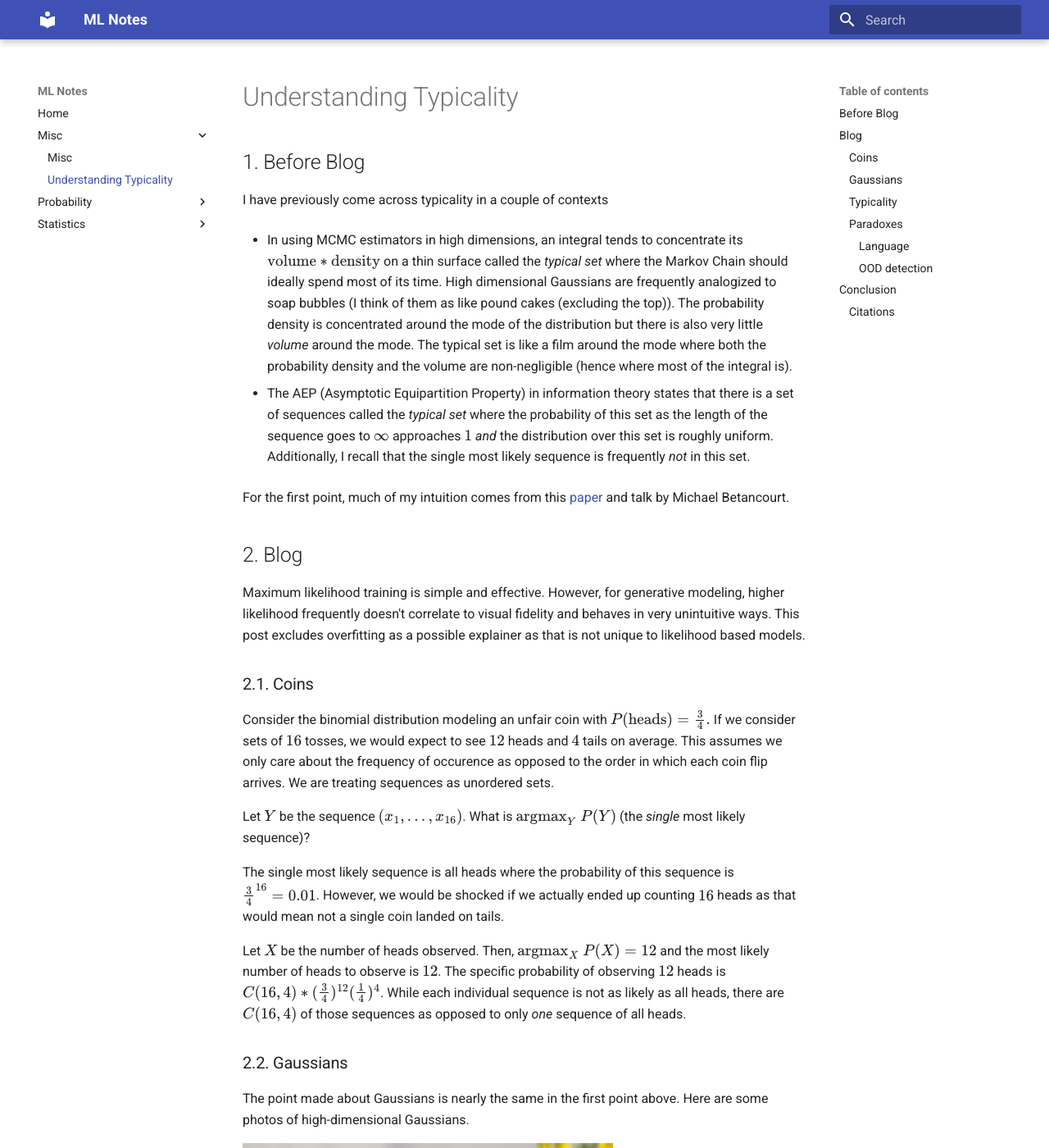
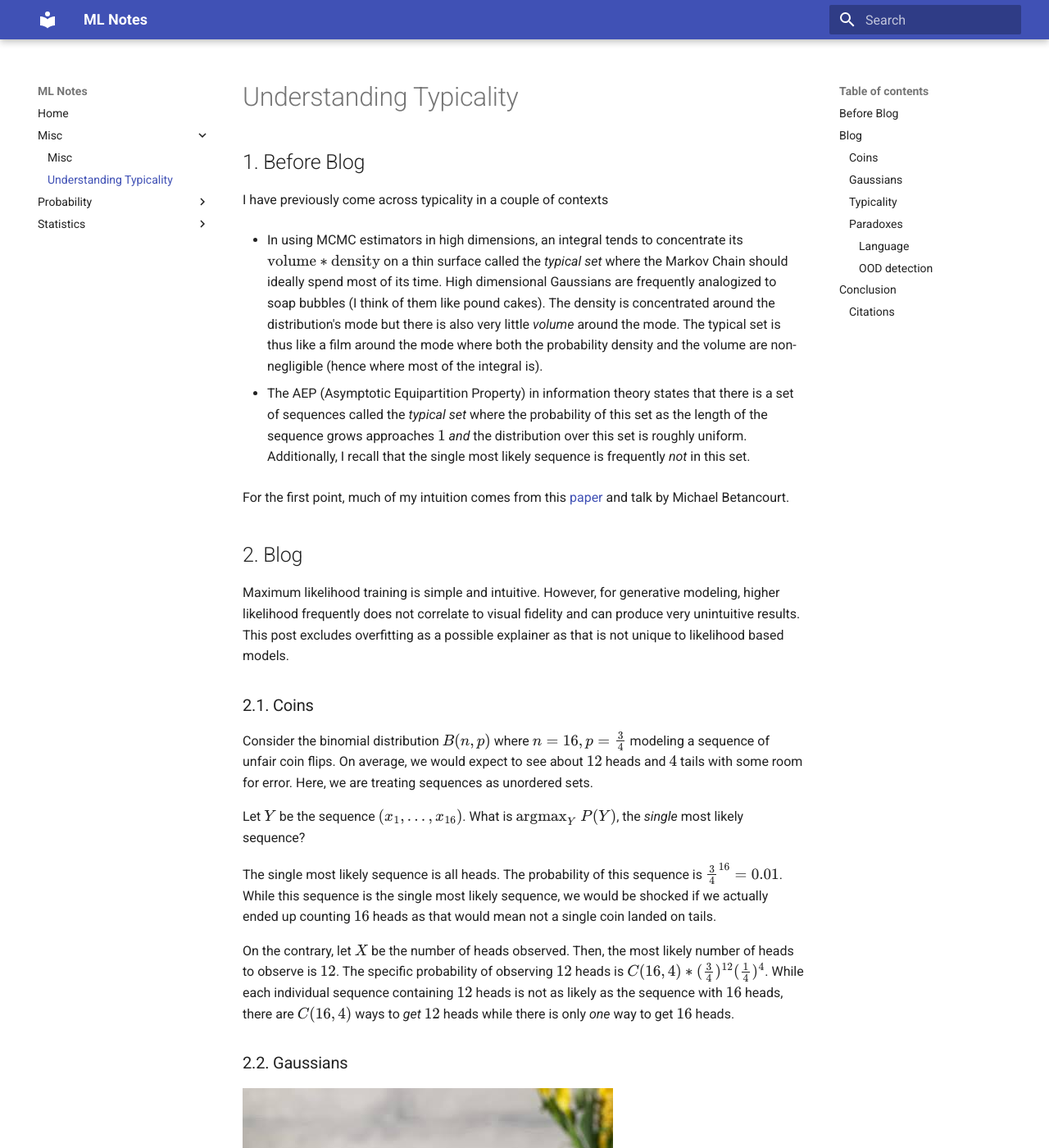
Before and after one commit to alexali04/notes, an MkDocs documentation site: the page built from docs/misc/typicality.md, in a window 1280 px wide and 1400 px high. Shown: the whole window at 82% size. Built offline with MkDocs 1.6.1 and Material for MkDocs 9.7.7, drawn with Linux system fonts in a browser that asks for light colours; some of the changed text lies outside the part shown.

Commit message:
update blog

```diff
--- a/docs/misc/typicality.md
+++ b/docs/misc/typicality.md
@@ -4,35 +4,34 @@
 
 I have previously come across typicality in a couple of contexts
 
-- In using MCMC estimators in high dimensions, an integral tends to concentrate its $\text{volume} * \text{density}$ on a thin surface called the *typical set* where the Markov Chain should ideally spend most of its time. High dimensional Gaussians are frequently analogized to soap bubbles (I think of them as like pound cakes (excluding the top)). The probability density is concentrated around the mode of the distribution but there is also very little *volume* around the mode. The typical set is like a film around the mode where both the probability density and the volume are non-negligible (hence where most of the integral is).
+- In using MCMC estimators in high dimensions, an integral tends to concentrate its $\text{volume} * \text{density}$ on a thin surface called the *typical set* where the Markov Chain should ideally spend most of its time. High dimensional Gaussians are frequently analogized to soap bubbles (I think of them like pound cakes). The density is concentrated around the distribution's mode but there is also very little *volume* around the mode. The typical set is thus like a film around the mode where both the probability density and the volume are non-negligible (hence where most of the integral is).
 
-- The AEP (Asymptotic Equipartition Property) in information theory states that there is a set of sequences called the *typical set* where the probability of this set as the length of the sequence goes to $\infty$ approaches $1$ *and* the distribution over this set is roughly uniform. Additionally, I recall that the single most likely sequence is frequently *not* in this set.
+- The AEP (Asymptotic Equipartition Property) in information theory states that there is a set of sequences called the *typical set* where the probability of this set as the length of the sequence grows approaches $1$ *and* the distribution over this set is roughly uniform. Additionally, I recall that the single most likely sequence is frequently *not* in this set.
 
 For the first point, much of my intuition comes from this [paper](https://arxiv.org/abs/1701.02434) and talk by Michael Betancourt.
 
 ## Blog
 
-Maximum likelihood training is simple and effective. However, for generative modeling, higher likelihood frequently doesn't correlate to visual fidelity and behaves in very unintuitive ways. This post excludes overfitting as a possible explainer as that is not unique to likelihood based models.
+Maximum likelihood training is simple and intuitive. However, for generative modeling, higher likelihood frequently does not correlate to visual fidelity and can produce very unintuitive results. This post excludes overfitting as a possible explainer as that is not unique to likelihood based models.
 
 ### Coins
 
-Consider the binomial distribution modeling an unfair coin with $P(\text{heads}) = \frac{3}{4}.$ If we consider sets of $16$ tosses, we would expect to see $12$ heads and $4$ tails on average. This assumes we only care about the frequency of occurence as opposed to the order in which each coin flip arrives. We are treating sequences as unordered sets.
+Consider the binomial distribution $B(n, p)$ where $n = 16, p = \frac{3}{4}$ modeling a sequence of unfair coin flips. On average, we would expect to see about $12$ heads and $4$ tails with some room for error. Here, we are treating sequences as unordered sets.
 
-Let $Y$ be the sequence $(x_1, \dots, x_{16})$. What is $\text{argmax}_Y \ P(Y)$ (the *single* most likely sequence)?
+Let $Y$ be the sequence $(x_1, \dots, x_{16})$. What is $\text{argmax}_Y \ P(Y)$, the *single* most likely sequence?
 
-The single most likely sequence is all heads where the probability of this sequence is $\frac{3}{4}^{16} = 0.01$. However, we would be shocked if we actually ended up counting $16$ heads as that would mean not a single coin landed on tails.
+The single most likely sequence is all heads. The probability of this sequence is $\frac{3}{4}^{16} = 0.01$. While this sequence is the single most likely sequence, we would be shocked if we actually ended up counting $16$ heads as that would mean not a single coin landed on tails.
 
-Let $X$ be the number of heads observed. Then, $\text{argmax}_X \ P(X) = 12$ and the most likely number of heads to observe is $12$. The specific probability of observing $12$ heads is $C(16, 4) * (\frac{3}{4})^{12} (\frac{1}{4})^4$. While each individual sequence is not as likely as all heads, there are $C(16, 4)$ of those sequences as opposed to only *one* sequence of all heads.
+On the contrary, let $X$ be the number of heads observed. Then, the most likely number of heads to observe is $12$. The specific probability of observing $12$ heads is $C(16, 4) * (\frac{3}{4})^{12} (\frac{1}{4})^4$. While each individual sequence containing $12$ heads is not as likely as the sequence with $16$ heads, there are $C(16, 4)$ ways to *get* $12$ heads while there is only *one* way to get $16$ heads.
 
 ### Gaussians
 
-The point made about Gaussians is nearly the same in the first point above. Here are some photos of high-dimensional Gaussians.
+![Gaussian Densities Resemble Pound Cakes](../images/lemon_pound_cake.png)
+*Gaussian Densities can be analogized to soap bubbles... or pound cakes!*
 
-![Gaussian Densities Resemble Pound Cakes](../images/lemon_pound_cake.png)
+As was stated earlier, high-dimensional Gaussians concentrate their probability density around the mode. However, computing an integral involves multiplying this density against $dx$, a little piece of volume. In high-dimensional spaces, there is more volume *further away* from any given point. There is simply more space for the distribution to exist over further away from the mode (at the peak of the pound cake / surface of the soap bubble). This is the continuous version of the coin example - $16$ heads is the single most likely sequence but there are more *ways* to get $12$ heads. Similarly, if you had a hundred-dimensional Gaussian centered around $\vec{0}$, you would still be extremely surprised to observe $\vec{0}$ as a sample.
 
-This is the same point as the coin point as well. The density of a MVG is still the highest at the center but there is just more space for the distribution to exist in at the peak of the pound cake (or the film of the soap bubble). All heads is the most likely result but there are more *ways* to get $12$ heads.
-
-Put shortly, if you had a hundred-dimensional Gaussian centered around $\vec{0}$, you would still be extremely surprised to observe $\vec{0}$ as a sample.
+This is stated formally in many textbooks as the Gaussian annulus theorem.
 
 ### Typicality
 
@@ -86,7 +85,7 @@
 
 It may be preferable to learn fidelity using 'intuitive' likelihood or to learn some kind of perceptual metric.
 
-After reading this blog, I feel that I have a much better handle on typicality and its relationship with likelihoods. I believe the first intuition which is that in high-dimensional spaces, volume grows the further we move from a given spot, explains this phenomenon of Gaussian "soap bubbles" (called the Gaussian annulus theorem). The trap of examining atypically likely samples (like the mode) seems to be the clearest connection between typicality and machine learning.
+After reading this blog, I feel that I have a much better handle on typicality and its relationship with likelihoods. I believe the first intuition which is that in high-dimensional spaces, volume grows the further we move from a given spot, explains this phenomenon of Gaussian "soap bubbles". The trap of examining atypically likely samples (like the mode) seems to be the clearest connection between typicality and machine learning.
 
 
 
```
